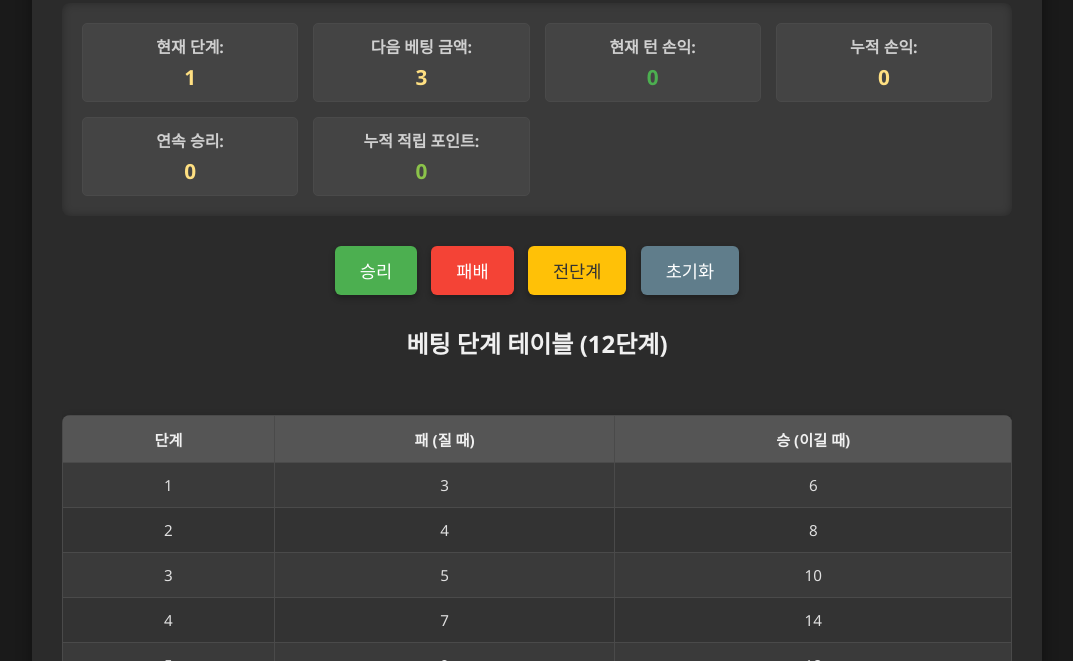
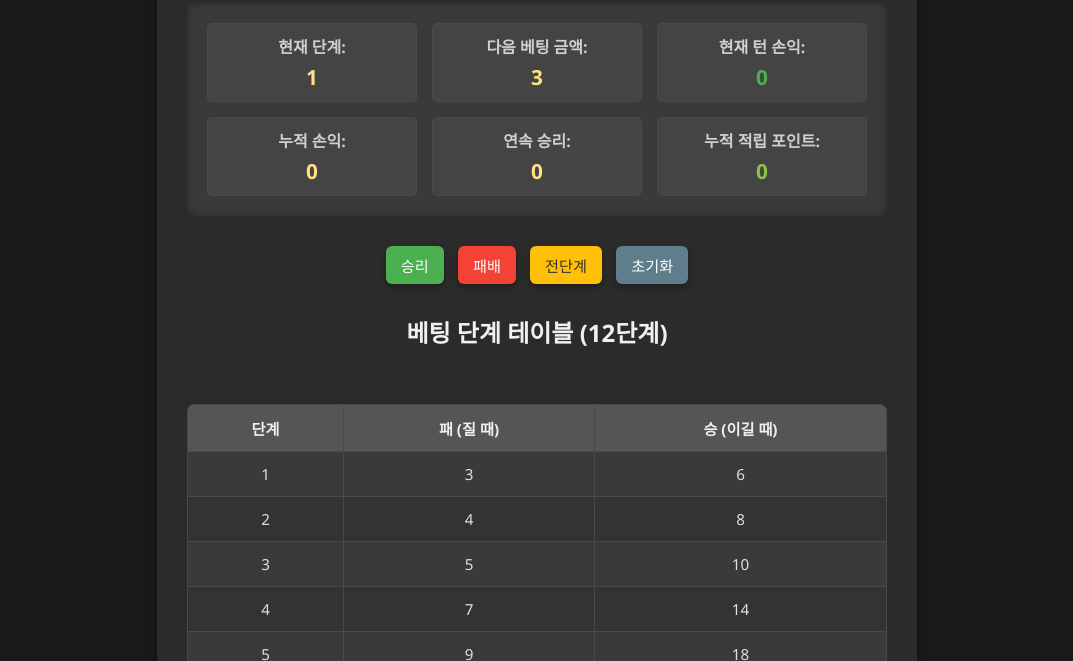
Before and after one commit to henlong3/hongkong-gbj12m, a plain HTML site: page index.html in a window 1280 px wide. Shown: the part 139-800 px from the top of the page, without its empty margins (103-1176 px from the left). Drawn offline with Linux system fonts and the light colour scheme.

Commit message:
Update index.html

```diff
--- a/index.html
+++ b/index.html
@@ -19,7 +19,7 @@
             box-sizing: border-box;
         }
         .container {
-            max-width: 950px;
+            max-width: 700px; /* 창 크기 감소 */
             width: 100%;
             background-color: #2b2b2b;
             padding: 30px;
@@ -82,8 +82,8 @@
             margin-bottom: 30px;
         }
         .actions button {
-            padding: 12px 25px;
-            font-size: 1.1em;
+            padding: 8px 15px; /* 버튼 패딩 감소 */
+            font-size: 0.95em; /* 버튼 폰트 크기 감소 */
             margin: 0 5px; /* 버튼 간격 조정 */
             border: none;
             border-radius: 6px;
@@ -200,7 +200,6 @@
                 width: 100%; /* 모든 버튼을 전체 너비로 */
                 box-sizing: border-box; /* 패딩과 보더를 너비에 포함 */
             }
-            /* 기존 prev-step-btn과 reset-btn의 특정 너비 설정은 이제 필요 없음 */
 
             th, td {
                 padding: 8px 5px; /* 모바일에서 패딩 줄임 */
```
